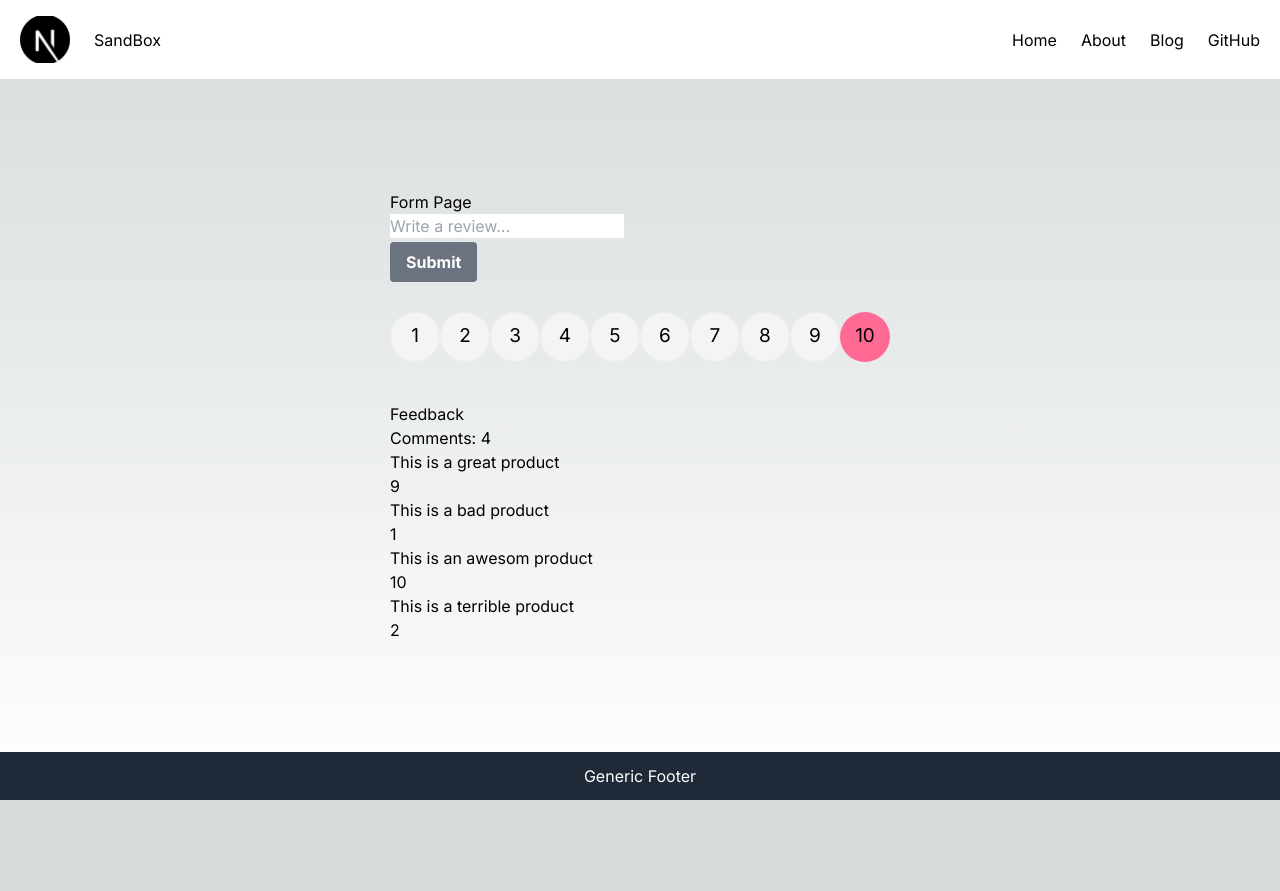
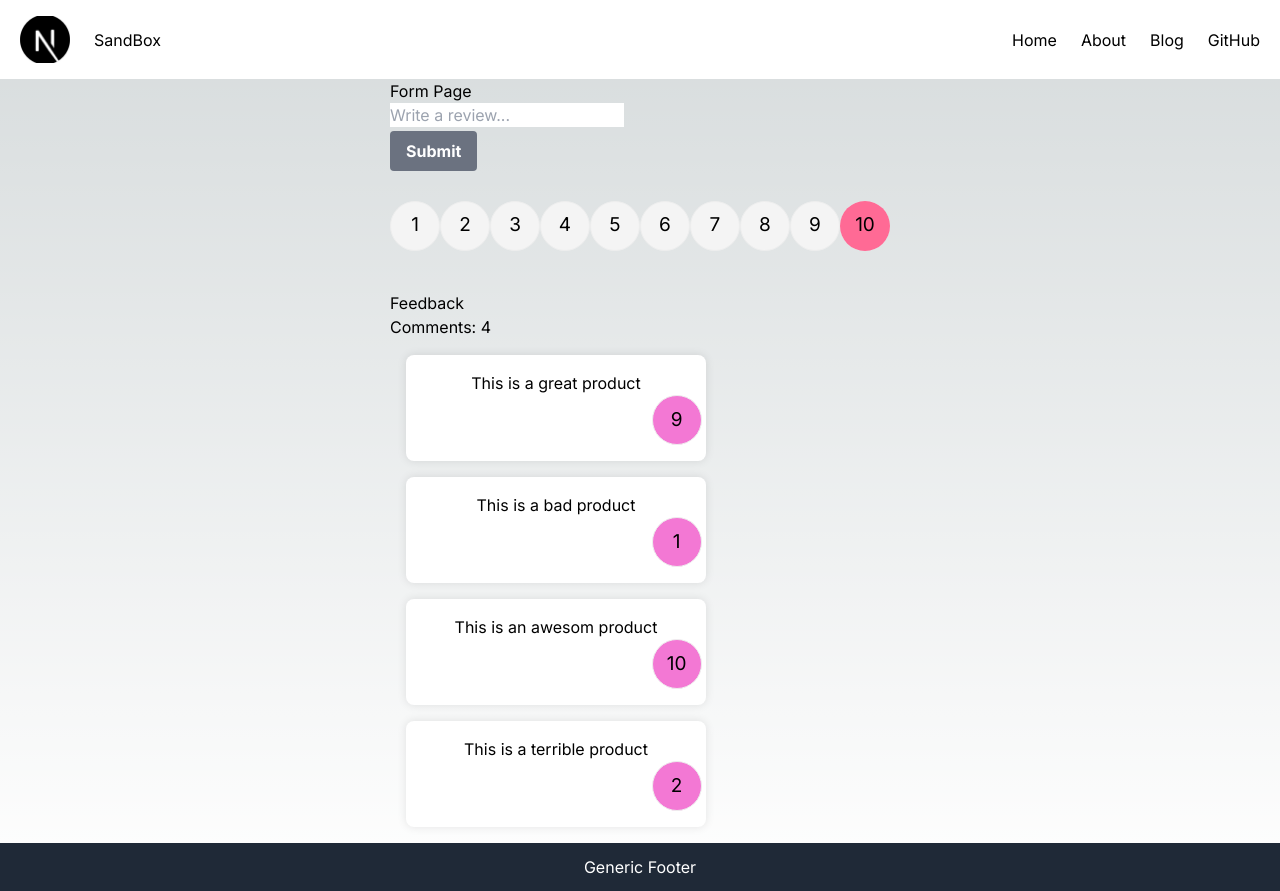
Before and after one commit to wozza0212/typescript-next-portfolio, a Next.js app in the folder typescript-blog-portfolio/: page /sandbox/form in a window 1280 px wide. Before the commit the page ends 800 px from the top, so only its background shows below. Built offline with nearby package versions, Linux system fonts and the light colour scheme.

Commit message:
feedback card component

```diff
--- a/typescript-blog-portfolio/src/app/sandbox/form/page.tsx
+++ b/typescript-blog-portfolio/src/app/sandbox/form/page.tsx
@@ -4,6 +4,7 @@ import { FormEvent, useState } from "react";
 import FormButton from "@/components/Button/form-button";
 import BaseLayout from "@/components/Layouts/base-layout";
 import RatingSelect from "@/components/Rating/rating-select";
+import FeedbackCard from "@/components/FeedbackCard/FeedbackCard";
 
 type Feedback = {
   commentNumber: number;
@@ -119,8 +120,7 @@ const FormPage = () => {
             {feedback.map((feedbackItem) => {
               return (
                 <li key={`feedbackNum${feedbackItem.commentNumber}`}>
-                  <p>{feedbackItem.text}</p>
-                  <p>{feedbackItem.rating}</p>
+                  <FeedbackCard feedback={feedbackItem} />
                 </li>
               );
             })}
--- /dev/null
+++ b/typescript-blog-portfolio/src/components/FeedbackCard/FeedbackCard.module.css
@@ -0,0 +1,28 @@
+.feedbackCard {
+    display: flex;
+    flex-direction: column;
+    justify-content: center;
+    align-items: center;
+    padding: 1rem;
+    border-radius: 0.5rem;
+    box-shadow: 0 0 10px rgba(0, 0, 0, 0.1);
+    background-color: #fff;
+    margin: 1rem;
+    width: 100%;
+    max-width: 300px;
+    color: black
+}
+
+.numDisplay {
+    position: relative;
+    background: #f378d4;
+    width: 50px;
+    height: 50px;
+    padding: 10px;
+    text-align: center;
+    border-radius: 50%;
+    font-size: 19px;
+    border: 1px #eee solid;
+    transition: 0.3s;
+    margin-left: 90%;
+  }
--- /dev/null
+++ b/typescript-blog-portfolio/src/components/FeedbackCard/FeedbackCard.tsx
@@ -0,0 +1,18 @@
+import styles from './FeedbackCard.module.css';
+
+type Feedback = {
+    commentNumber: number;
+    text: string;
+    rating: number;
+  };
+
+const FeedbackCard = ({ feedback } : {feedback : Feedback}) => {
+    return (
+        <div className={styles.feedbackCard}>
+            <p>{feedback.text}</p>
+            <p className={styles.numDisplay}>{feedback.rating}</p>
+        </div>
+    )
+}
+
+export default FeedbackCard;
```
